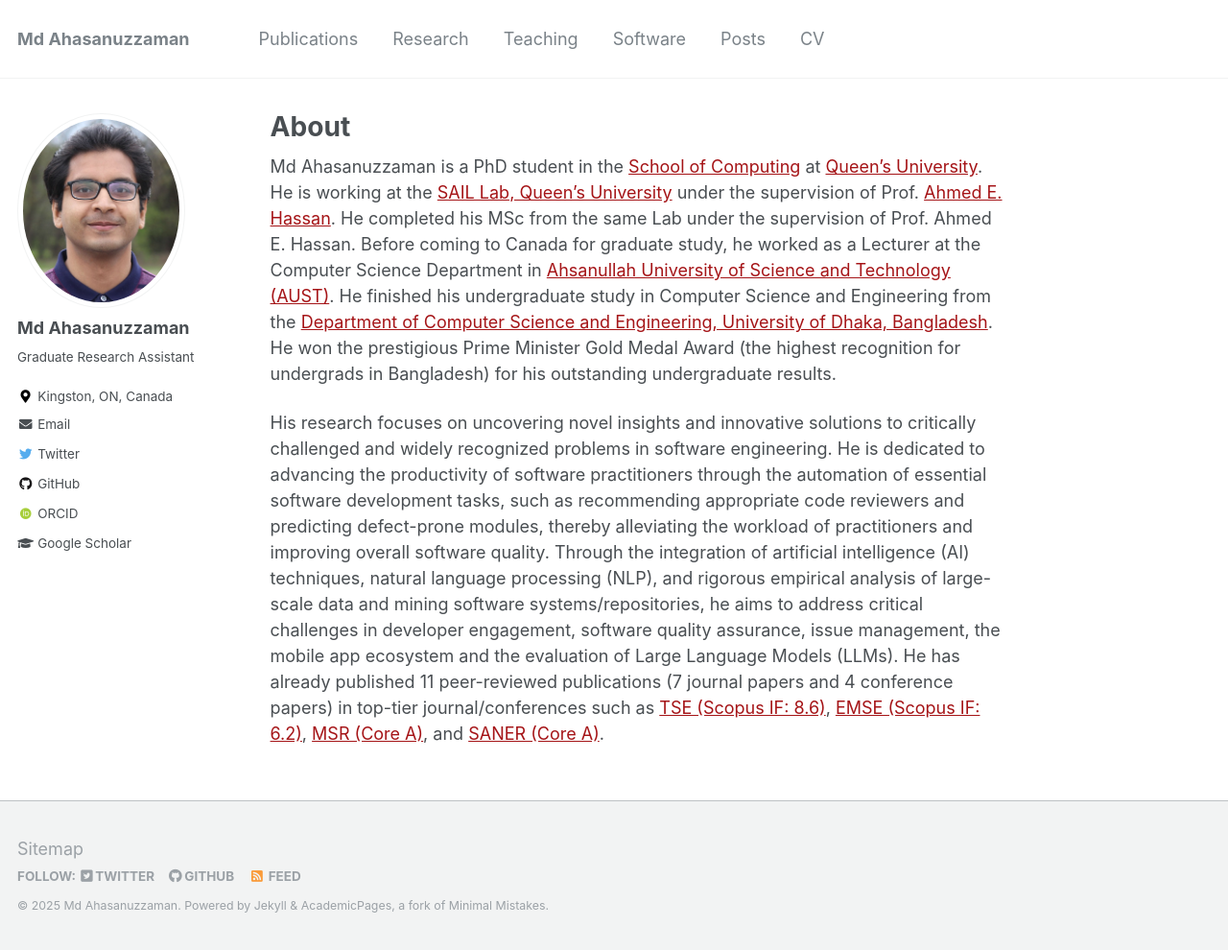
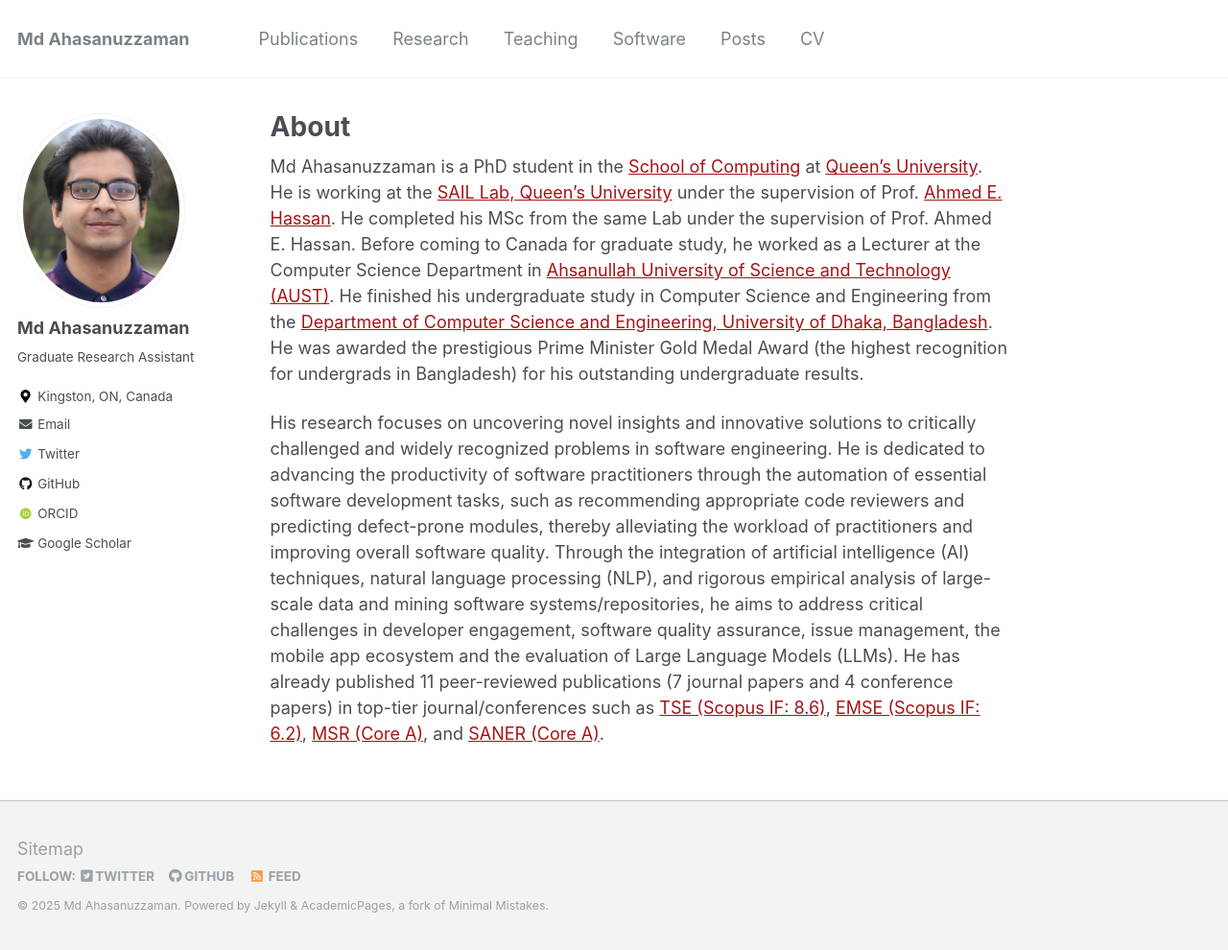
Before and after one commit to ahsan2010/ahsan2010.github.io, a Jekyll site: the page built from _pages/about.md, in a window 1280 px wide and 990 px high. Shown: the whole window at 96% size. Built offline with Jekyll 4.4.1, drawn with Linux system fonts in a browser that asks for light colours; some web fonts are replaced.

Commit message:
minor change in about me

```diff
--- a/_pages/about.md
+++ b/_pages/about.md
@@ -9,6 +9,6 @@ redirect_from:
 ---
 
 
-Md Ahasanuzzaman is a PhD student in the [School of Computing](https://www.cs.queensu.ca/) at [Queen's University](https://www.cs.queensu.ca/). He is working at the [SAIL Lab, Queen's University](https://sail.cs.queensu.ca/index.html) under the supervision of Prof. [Ahmed E. Hassan](https://scholar.google.com/citations?user=9hwXx34AAAAJ&hl=en). He completed his MSc from the same Lab under the supervision of Prof. Ahmed E. Hassan. Before coming to Canada for graduate study, he worked as a Lecturer at the Computer Science Department in [Ahsanullah University of Science and Technology (AUST)](https://www.aust.edu/). He finished his undergraduate study in Computer Science and Engineering from the [Department of Computer Science and Engineering, University of Dhaka, Bangladesh](https://www.cse.du.ac.bd/). He won the prestigious Prime Minister Gold Medal Award (the highest recognition for undergrads in Bangladesh) for his outstanding undergraduate results.
+Md Ahasanuzzaman is a PhD student in the [School of Computing](https://www.cs.queensu.ca/) at [Queen's University](https://www.cs.queensu.ca/). He is working at the [SAIL Lab, Queen's University](https://sail.cs.queensu.ca/index.html) under the supervision of Prof. [Ahmed E. Hassan](https://scholar.google.com/citations?user=9hwXx34AAAAJ&hl=en). He completed his MSc from the same Lab under the supervision of Prof. Ahmed E. Hassan. Before coming to Canada for graduate study, he worked as a Lecturer at the Computer Science Department in [Ahsanullah University of Science and Technology (AUST)](https://www.aust.edu/). He finished his undergraduate study in Computer Science and Engineering from the [Department of Computer Science and Engineering, University of Dhaka, Bangladesh](https://www.cse.du.ac.bd/). He was awarded the prestigious Prime Minister Gold Medal Award (the highest recognition for undergrads in Bangladesh) for his outstanding undergraduate results.
 
 His research focuses on uncovering novel insights and innovative solutions to critically challenged and widely recognized problems in software engineering. He is dedicated to advancing the productivity of software practitioners through the automation of essential software development tasks, such as recommending appropriate code reviewers and predicting defect-prone modules, thereby alleviating the workload of practitioners and improving overall software quality. Through the integration of artificial intelligence (AI) techniques, natural language processing (NLP), and rigorous empirical analysis of large-scale data and mining software systems/repositories, he aims to address critical challenges in developer engagement, software quality assurance, issue management, the mobile app ecosystem and the evaluation of Large Language Models (LLMs). He has already published 11 peer-reviewed publications (7 journal papers and 4 conference papers) in top-tier journal/conferences such as  [TSE (Scopus IF: 8.6)](https://www.computer.org/csdl/journal/ts), [EMSE (Scopus IF: 6.2)](https://www.springer.com/journal/10664), [MSR (Core A)](https://conf.researchr.org/series/msr), and [SANER (Core A)](https://saner2021.shidler.hawaii.edu/).
```
